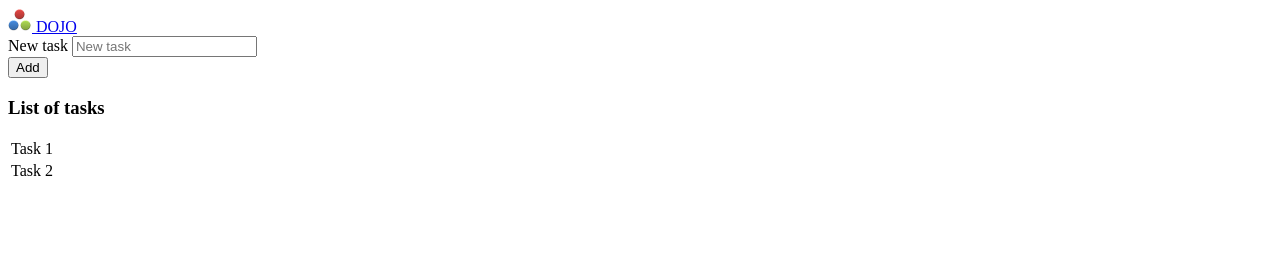
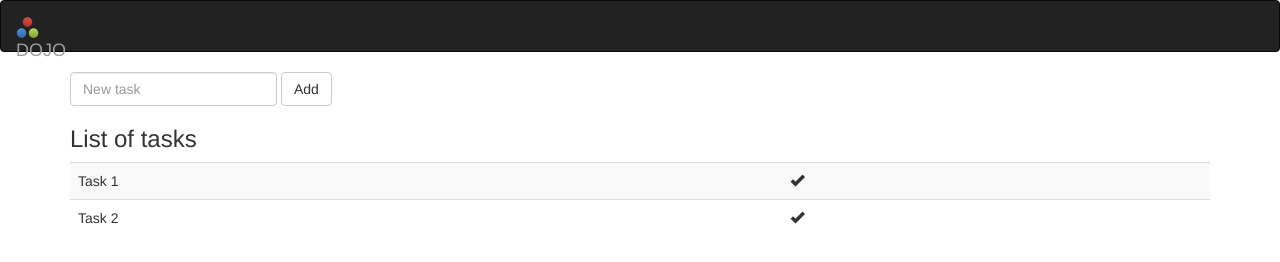
Before and after one commit to brusselsswcraft/dojo-grunt, a website: page src/index.html in a window 1280 px wide. Drawn offline with nearby package versions, Linux system fonts and the light colour scheme.

Commit message:
Bootstrap CSS

```diff
--- a/src/index.html
+++ b/src/index.html
@@ -4,6 +4,9 @@
 <head>
     <meta charset="utf-8">
     <title>DOJO</title>
+
+	<link rel="stylesheet" type="text/css" href="../vendor/bootstrap/dist/css/bootstrap.css" />
+
 </head>
 
 <body>
```
